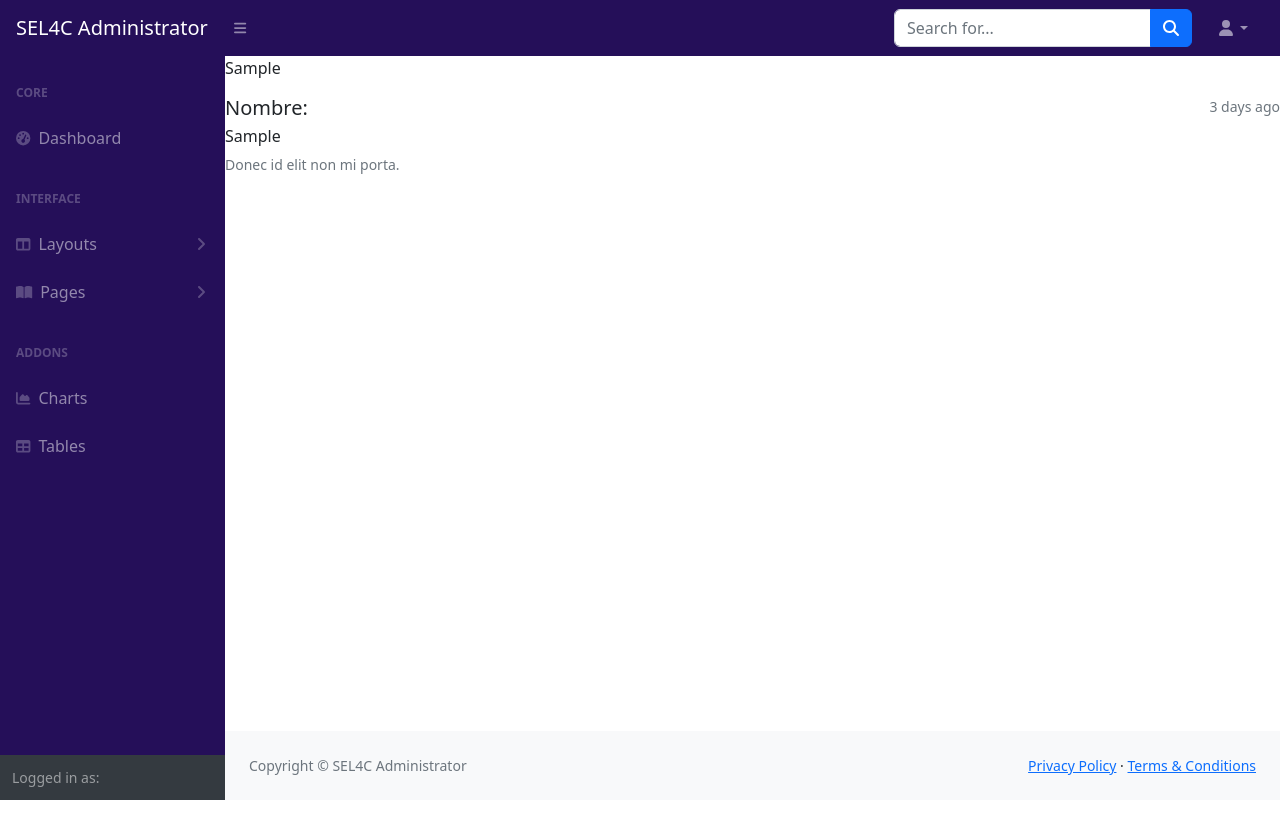
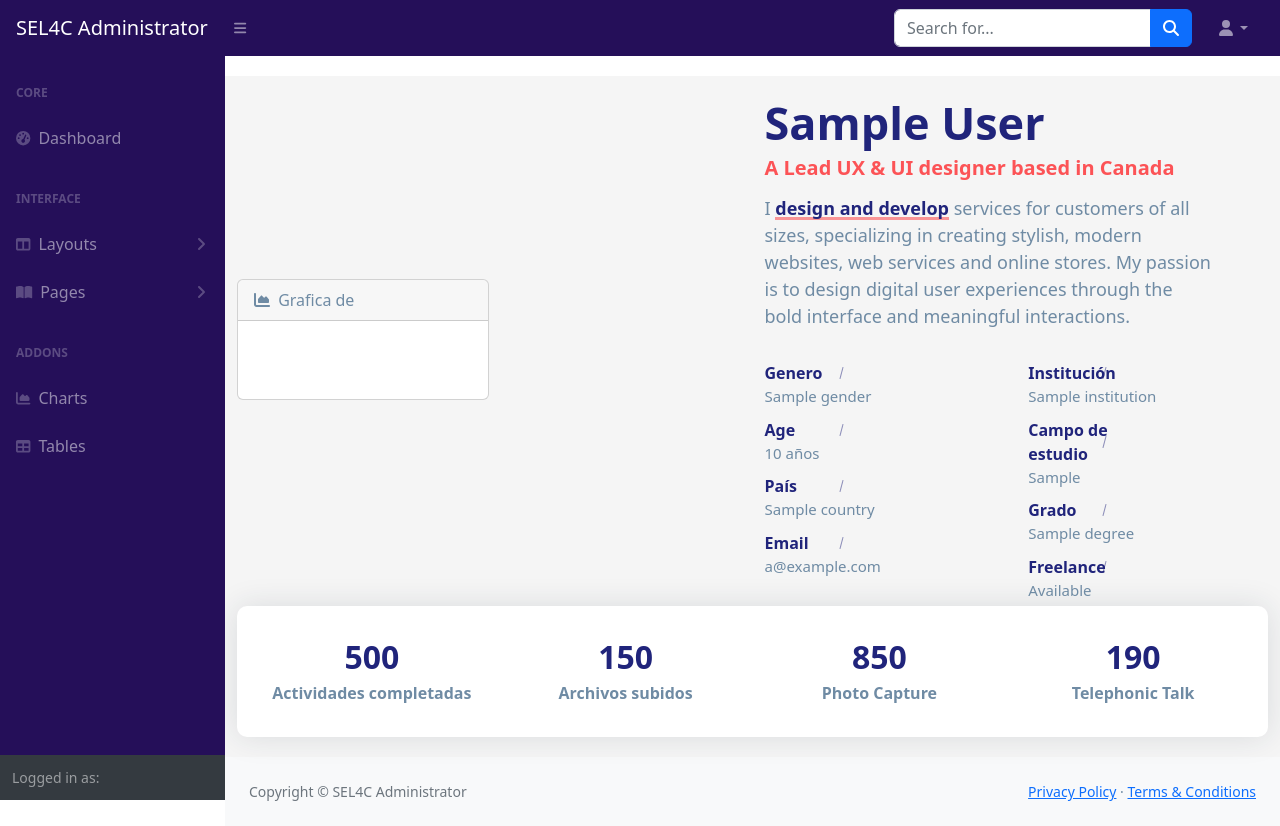
Before and after one commit to MarcoIvn/SEL4C_DjangoRest, a Django app: template SEL4C_DjangoRest/SEL4C_Django/sel4c/templates/sel4c/entrepreneur/show.html in a window 1280 px wide. Before the commit the page ends 800 px from the top, so only its background shows below. Run offline with Django 4.2, Linux system fonts and the light colour scheme; the template is opened without the code that fills it: most values are stand-ins (such as "Sample title", 1, 10 or a date in 2020); some libraries are stand-ins or nearby versions.

Commit message:
added user template

```diff
--- a/SEL4C_DjangoRest/SEL4C_Django/sel4c/templates/sel4c/base.html
+++ b/SEL4C_DjangoRest/SEL4C_Django/sel4c/templates/sel4c/base.html
@@ -10,6 +10,7 @@
         <title>SEL4C Administrator</title>
         <link href="https://cdn.jsdelivr.net/npm/simple-datatables@7.1.2/dist/style.min.css" rel="stylesheet" />
         <link href="{% static 'css/styles.css' %}" rel="stylesheet" />
+        <link href="{% static 'css/user_styles.css' %}" rel="stylesheet" />
         <script src="https://use.fontawesome.com/releases/v6.3.0/js/all.js" crossorigin="anonymous"></script>
         <script src="{% static 'js/scripts.js' %}"></script>
         <script src="{% static 'js/datatables-simple-demo.js' %}"></script>
--- a/SEL4C_DjangoRest/SEL4C_Django/sel4c/templates/sel4c/entrepreneur/show.html
+++ b/SEL4C_DjangoRest/SEL4C_Django/sel4c/templates/sel4c/entrepreneur/show.html
@@ -1,18 +1,100 @@
 {% extends "sel4c/base.html" %}
+
 {% block content %}
-
-  <p> {{entrepreneur.first_name}} </p>
-
-  {% for obj in entrepreneur %}
-    <div class="list-group-item list-group-item-action flex-column align-items-start">
-      <div class="d-flex w-100 justify-content-between">
-        <h5 class="mb-1">Nombre:</h5>
-        <small class="text-muted">3 days ago</small>
-      </div>
-      <p class="mb-1">{{obj.first_name}}</p>
-      <small class="text-muted">Donec id elit non mi porta.</small>
+  <section class="section about-section gray-bg" id="about">
+    {% for obj in entrepreneur %}
+    <div class="container">
+        <div class="row align-items-center flex-row-reverse">
+            <div class="col-lg-6">
+                <div class="about-text go-to">
+                    <h3 class="dark-color">{{obj.first_name}} {{obj.last_name}}</h3>
+                    <h6 class="theme-color lead">A Lead UX &amp; UI designer based in Canada</h6>
+                    <p>I <mark>design and develop</mark> services for customers of all sizes, specializing in creating stylish, modern websites, web services and online stores. My passion is to design digital user experiences through the bold interface and meaningful interactions.</p>
+                    <div class="row about-list">
+                        <div class="col-md-6">
+                            <div class="media">
+                                <label>Genero</label>
+                                <p>{{obj.gender}}</p>
+                            </div>
+                            <div class="media">
+                                <label>Age</label>
+                                <p>{{obj.age}} años</p>
+                            </div>
+                            <div class="media">
+                                <label>País</label>
+                                <p>{{obj.country}}</p>
+                            </div>
+                            <div class="media">
+                                <label>Email</label>
+                                <p>a@example.com</p>
+                            </div>
+                        </div>
+                        <div class="col-md-6">
+                            <div class="media">
+                                <label>Institución</label>
+                                <p>{{obj.institution}}</p>
+                            </div>
+                            <div class="media">
+                                <label>Campo de estudio</label>
+                                <p>{{obj.studyField}}</p>
+                            </div>
+                            <div class="media">
+                                <label>Grado</label>
+                                <p>{{obj.degree}}</p>
+                            </div>
+                            <div class="media">
+                                <label>Freelance</label>
+                                <p>Available</p>
+                            </div>
+                        </div>
+                    </div>
+                </div>
+            </div>
+            <div class="col-lg-6">
+                <div class="about-avatar">
+                  <div class="col-xl-6">
+                    <div class="card mb-4">
+                        <div class="card-header">
+                            <i class="fas fa-chart-area me-1"></i>
+                            Grafica de
+                        </div>
+                        <div class="card-body"><canvas id="myAreaChart" width="100%" height="40" data-labels="{{activity_labels}}" data-data="{{activity_deliveries}}"></canvas></div>
+                    </div>
+                </div>
+                </div>
+            </div>
+        </div>
+        <div class="counter">
+            <div class="row">
+                <div class="col-6 col-lg-3">
+                    <div class="count-data text-center">
+                        <h6 class="count h2" data-to="500" data-speed="500">500</h6>
+                        <p class="m-0px font-w-600">Actividades completadas</p>
+                    </div>
+                </div>
+                <div class="col-6 col-lg-3">
+                    <div class="count-data text-center">
+                        <h6 class="count h2" data-to="150" data-speed="150">150</h6>
+                        <p class="m-0px font-w-600">Archivos subidos</p>
+                    </div>
+                </div>
+                <div class="col-6 col-lg-3">
+                    <div class="count-data text-center">
+                        <h6 class="count h2" data-to="850" data-speed="850">850</h6>
+                        <p class="m-0px font-w-600">Photo Capture</p>
+                    </div>
+                </div>
+                <div class="col-6 col-lg-3">
+                    <div class="count-data text-center">
+                        <h6 class="count h2" data-to="190" data-speed="190">190</h6>
+                        <p class="m-0px font-w-600">Telephonic Talk</p>
+                    </div>
+                </div>
+            </div>
+        </div>
     </div>
-  {% endfor %}
+    {% endfor %}
+</section>
 
 
 {% endblock %}
--- /dev/null
+++ b/SEL4C_DjangoRest/static/css/user_styles.css
@@ -0,0 +1,123 @@
+body{
+  color: #6F8BA4;
+  margin-top:20px;
+}
+.section {
+  padding: 20px 0;
+  position: relative;
+}
+.gray-bg {
+  background-color: #f5f5f5;
+}
+img {
+  max-width: 100%;
+}
+img {
+  vertical-align: middle;
+  border-style: none;
+}
+/* About Me
+---------------------*/
+.about-text h3 {
+font-size: 45px;
+font-weight: 700;
+margin: 0 0 6px;
+}
+@media (max-width: 767px) {
+.about-text h3 {
+  font-size: 35px;
+}
+}
+.about-text h6 {
+font-weight: 600;
+margin-bottom: 15px;
+}
+@media (max-width: 767px) {
+.about-text h6 {
+  font-size: 18px;
+}
+}
+.about-text p {
+font-size: 18px;
+max-width: 450px;
+}
+.about-text p mark {
+font-weight: 600;
+color: #20247b;
+}
+
+.about-list {
+padding-top: 10px;
+}
+.about-list .media {
+padding: 5px 0;
+}
+.about-list label {
+color: #20247b;
+font-weight: 600;
+width: 88px;
+margin: 0;
+position: relative;
+}
+.about-list label:after {
+content: "";
+position: absolute;
+top: 0;
+bottom: 0;
+right: 11px;
+width: 1px;
+height: 12px;
+background: #20247b;
+-moz-transform: rotate(15deg);
+-o-transform: rotate(15deg);
+-ms-transform: rotate(15deg);
+-webkit-transform: rotate(15deg);
+transform: rotate(15deg);
+margin: auto;
+opacity: 0.5;
+}
+.about-list p {
+margin: 0;
+font-size: 15px;
+}
+
+@media (max-width: 991px) {
+.about-avatar {
+  margin-top: 30px;
+}
+}
+
+.about-section .counter {
+padding: 22px 20px;
+background: #ffffff;
+border-radius: 10px;
+box-shadow: 0 0 30px rgba(31, 45, 61, 0.125);
+}
+.about-section .counter .count-data {
+margin-top: 10px;
+margin-bottom: 10px;
+}
+.about-section .counter .count {
+font-weight: 700;
+color: #20247b;
+margin: 0 0 5px;
+}
+.about-section .counter p {
+font-weight: 600;
+margin: 0;
+}
+mark {
+  background-image: linear-gradient(rgba(252, 83, 86, 0.6), rgba(252, 83, 86, 0.6));
+  background-size: 100% 3px;
+  background-repeat: no-repeat;
+  background-position: 0 bottom;
+  background-color: transparent;
+  padding: 0;
+  color: currentColor;
+}
+.theme-color {
+  color: #fc5356;
+}
+.dark-color {
+  color: #20247b;
+}
```
